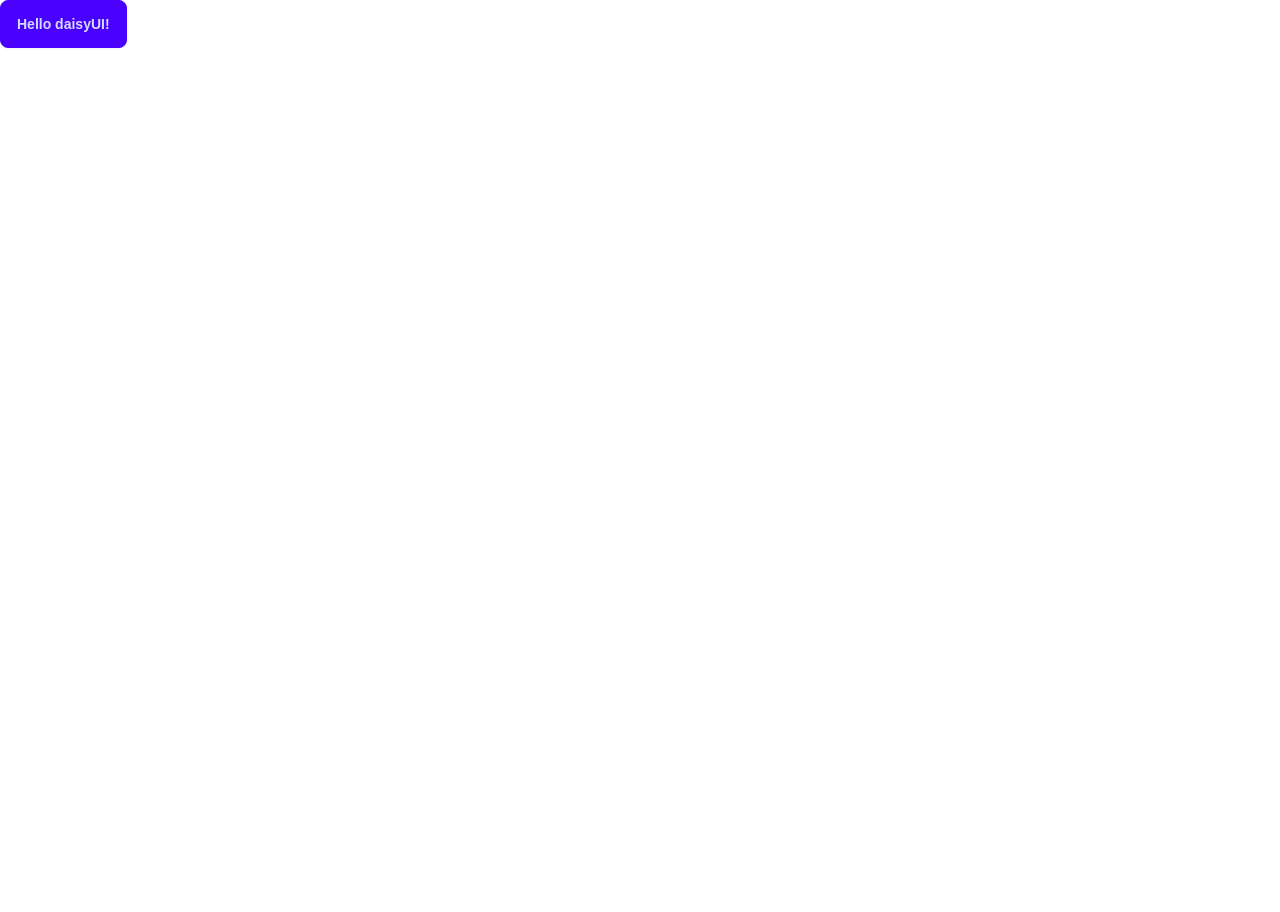
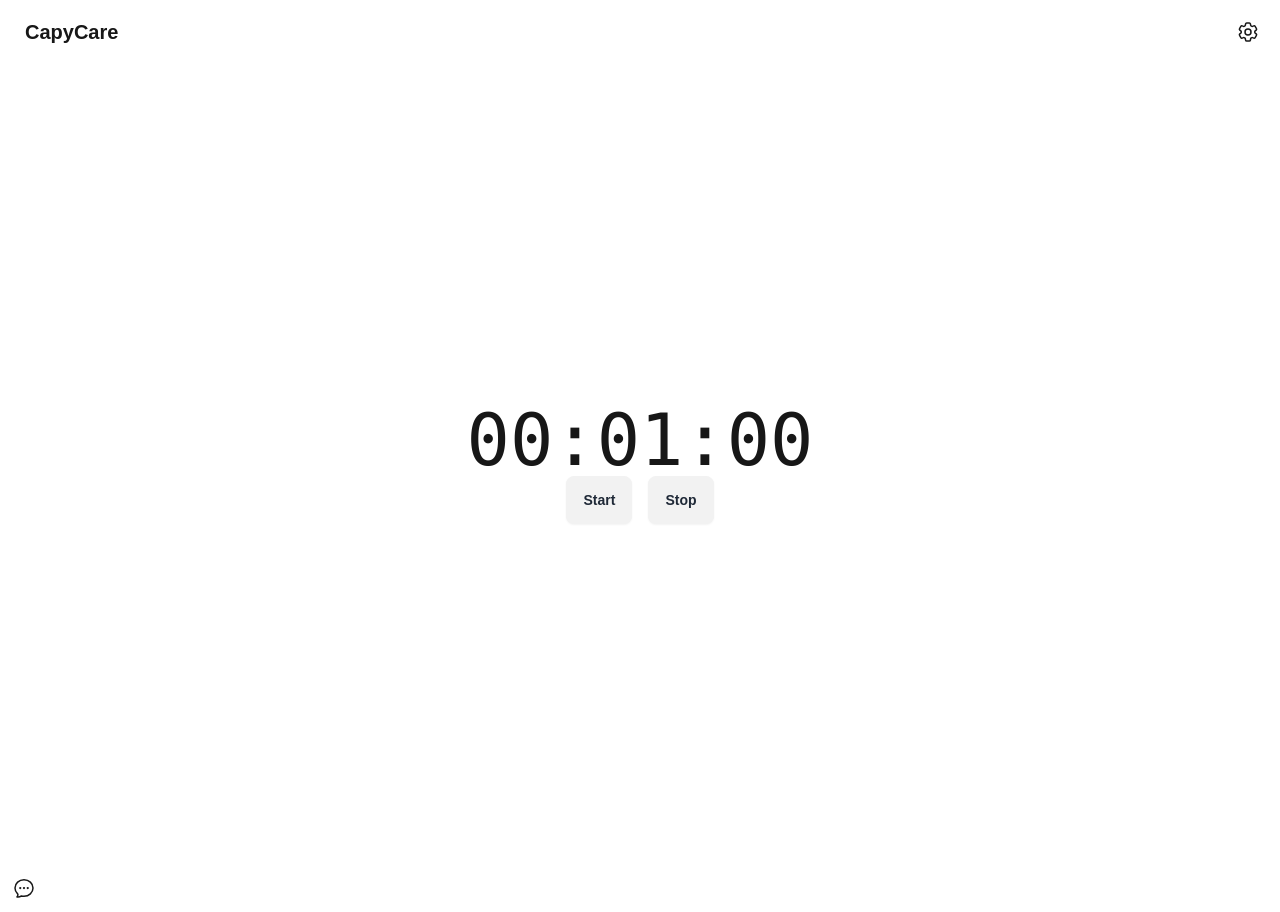
Before and after one commit to qimcis/capycare, a Next.js app in the folder capycare/: page / in a window 1280 px wide. Before the commit the page ends 800 px from the top, so only its background shows below. Built offline with nearby package versions, Linux system fonts and the light colour scheme.

Commit message:
implemented basic timer function, added navbar ui

```diff
--- a/capycare/src/app/page.js
+++ b/capycare/src/app/page.js
@@ -1,7 +1,13 @@
+import Timer from "@/components/timer/timer";
+import { NavBar } from "@/components/navBar/navbar";
+import { ChatButton } from "@/components/chatButton/chatbutton";
+
 export default function Home() {
   return (
-    <>
-      <button className="btn btn-primary">Hello daisyUI!</button>
-    </>
-  )
+    <div>
+      <NavBar/>
+      <Timer/>
+      <ChatButton/>
+    </div>
+  );
 }
--- /dev/null
+++ b/capycare/src/components/chatButton/chatbutton.jsx
@@ -0,0 +1,17 @@
+export function ChatButton() {
+    return(
+        <footer>
+        <div className="flex">
+            <button className="btn btn-square btn-ghost">
+            <svg xmlns="http://www.w3.org/2000/svg"
+            fill="none"
+            viewBox="0 0 24 24"
+            stroke-width="1.5"
+            stroke="currentColor" class="size-6">
+            <path stroke-linecap="round" stroke-linejoin="round" d="M8.625 12a.375.375 0 1 1-.75 0 .375.375 0 0 1 .75 0Zm0 0H8.25m4.125 0a.375.375 0 1 1-.75 0 .375.375 0 0 1 .75 0Zm0 0H12m4.125 0a.375.375 0 1 1-.75 0 .375.375 0 0 1 .75 0Zm0 0h-.375M21 12c0 4.556-4.03 8.25-9 8.25a9.764 9.764 0 0 1-2.555-.337A5.972 5.972 0 0 1 5.41 20.97a5.969 5.969 0 0 1-.474-.065 4.48 4.48 0 0 0 .978-2.025c.09-.457-.133-.901-.467-1.226C3.93 16.178 3 14.189 3 12c0-4.556 4.03-8.25 9-8.25s9 3.694 9 8.25Z" />
+            </svg>
+            </button>
+        </div>
+        </footer>
+    )
+}
--- /dev/null
+++ b/capycare/src/components/navBar/navbar.jsx
@@ -0,0 +1,23 @@
+export function NavBar() {
+    return(
+        <div className="navbar bg-base-100">
+        <div className="flex-1">
+            <a className="btn btn-ghost text-xl">CapyCare</a>
+        </div>
+        <div className="flex-none">
+            <button className="btn btn-square btn-ghost">
+            <svg xmlns="http://www.w3.org/2000/svg"
+            fill="none"
+            viewBox="0 0 24 24"
+            stroke-width="1.5"
+            stroke="currentColor"
+            class="size-6">
+            <path stroke-linecap="round" stroke-linejoin="round" d="M9.594 3.94c.09-.542.56-.94 1.11-.94h2.593c.55 0 1.02.398 1.11.94l.213 1.281c.063.374.313.686.645.87.074.04.147.083.22.127.325.196.72.257 1.075.124l1.217-.456a1.125 1.125 0 0 1 1.37.49l1.296 2.247a1.125 1.125 0 0 1-.26 1.431l-1.003.827c-.293.241-.438.613-.43.992a7.723 7.723 0 0 1 0 .255c-.008.378.137.75.43.991l1.004.827c.424.35.534.955.26 1.43l-1.298 2.247a1.125 1.125 0 0 1-1.369.491l-1.217-.456c-.355-.133-.75-.072-1.076.124a6.47 6.47 0 0 1-.22.128c-.331.183-.581.495-.644.869l-.213 1.281c-.09.543-.56.94-1.11.94h-2.594c-.55 0-1.019-.398-1.11-.94l-.213-1.281c-.062-.374-.312-.686-.644-.87a6.52 6.52 0 0 1-.22-.127c-.325-.196-.72-.257-1.076-.124l-1.217.456a1.125 1.125 0 0 1-1.369-.49l-1.297-2.247a1.125 1.125 0 0 1 .26-1.431l1.004-.827c.292-.24.437-.613.43-.991a6.932 6.932 0 0 1 0-.255c.007-.38-.138-.751-.43-.992l-1.004-.827a1.125 1.125 0 0 1-.26-1.43l1.297-2.247a1.125 1.125 0 0 1 1.37-.491l1.216.456c.356.133.751.072 1.076-.124.072-.044.146-.086.22-.128.332-.183.582-.495.644-.869l.214-1.28Z" />
+            <path stroke-linecap="round" stroke-linejoin="round" d="M15 12a3 3 0 1 1-6 0 3 3 0 0 1 6 0Z" />
+            </svg>
+
+            </button>
+        </div>
+        </div>
+    )
+}
--- a/capycare/src/components/timer/timer.jsx
+++ b/capycare/src/components/timer/timer.jsx
@@ -1,7 +1,37 @@
+"use client"
 
+import { useState, useEffect } from "react";
 
-<span className="countdown font-mono text-2xl">
-  <span style={{"--value":10}}></span>:
-  <span style={{"--value":24}}></span>:
-  <span style={{"--value":${counter}}}></span>
-</span>
+export default function Timer() {
+    const [counter, setCounter] = useState(60); // Start from 60 seconds
+    const [isRunning, setIsRunning] = useState(false);
+
+    useEffect(() => {
+        let timer;
+        if (isRunning && counter > 0) {
+            timer = setInterval(() => setCounter(prev => prev - 1), 1000);
+        }
+        return () => clearInterval(timer);
+    }, [isRunning, counter]);
+
+    const startTimer = () => setIsRunning(true);
+    const stopTimer = () => setIsRunning(false);
+
+    const hours = Math.floor(counter / 3600);
+    const minutes = Math.floor((counter % 3600) / 60);
+    const seconds = counter % 60;
+
+    return (
+      <div className="h-screen flex flex-col items-center justify-center">
+        <span className="countdown font-mono text-7xl">
+          <span style={{"--value": hours}}></span>:
+          <span style={{"--value": minutes}}></span>:
+          <span style={{"--value": seconds}}></span>
+        </span>
+        <div className="flex flex-row space-x-4">
+            <input type="button" value="Start" className="btn" onClick={startTimer}/>
+            <input type="button" value="Stop" className="btn" onClick={stopTimer} />
+        </div>
+    </div>
+    )
+  }
```
